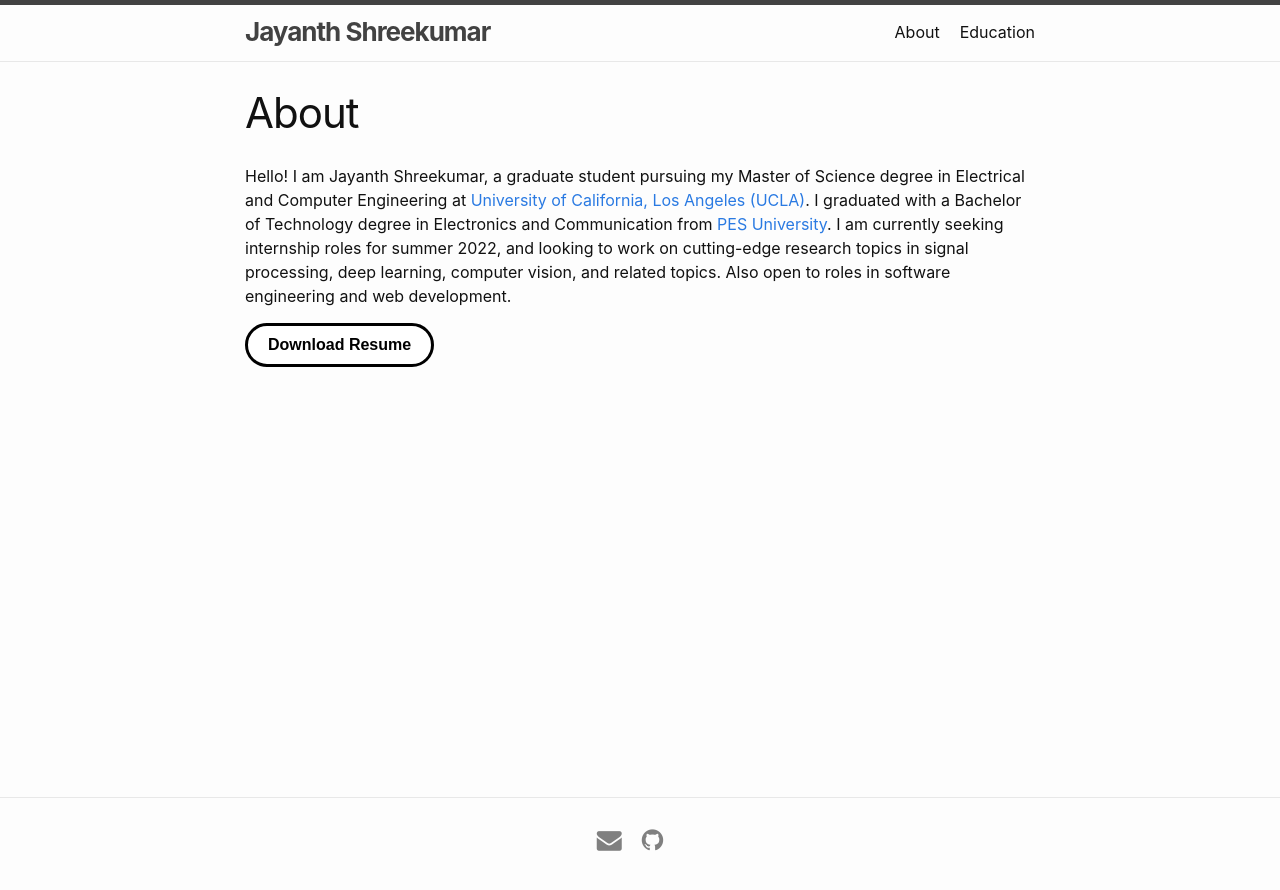
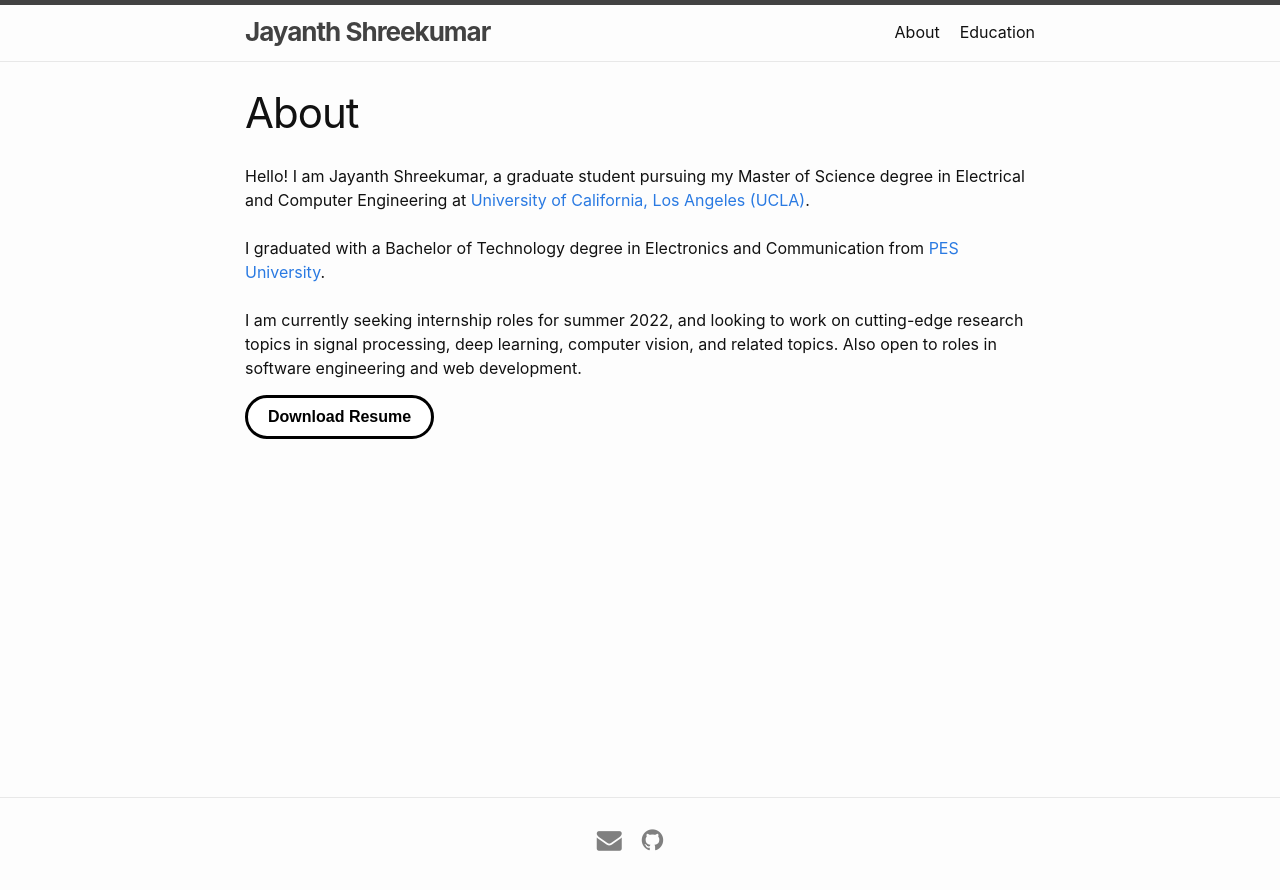
Before and after one commit to JayanthShreekumar/jayanthshreekumar.github.io_old, a Jekyll site: the page built from index.md, in a window 1280 px wide. Shown: the top 890 px of the page. Built offline with Jekyll 4.4.1, drawn with Linux system fonts in a browser that asks for light colours.

```diff
--- a/index.md
+++ b/index.md
@@ -5,8 +5,10 @@
 layout: home
 title: About
 ---
-Hello! I am Jayanth Shreekumar, a graduate student pursuing my Master of Science degree in Electrical and Computer Engineering at <a target="_blank" rel="noopener noreferrer" href="https://www.ee.ucla.edu/">University of California, Los Angeles (UCLA)</a>.
-I graduated with a Bachelor of Technology degree in Electronics and Communication from <a target="_blank" rel="noopener noreferrer" href="https://ec.pes.edu//">PES University</a>.
+Hello! I am Jayanth Shreekumar, a graduate student pursuing my Master of Science degree in Electrical and Computer Engineering at <a target="_blank" rel="noopener noreferrer" href="https://www.ee.ucla.edu/">University of California, Los Angeles (UCLA)</a>. <br />
+<br />
+I graduated with a Bachelor of Technology degree in Electronics and Communication from <a target="_blank" rel="noopener noreferrer" href="https://ec.pes.edu//">PES University</a>.<br />
+<br />
 I am currently seeking internship roles for summer 2022, and looking to work on cutting-edge research topics in signal processing, deep learning, computer vision, and related topics. Also open to roles in software engineering and web development.
 
 <a target="_blank" rel="noopener noreferrer" href="{{ site.baseurl }}{{ site.url }}/assets/pdf/resume.pdf"><button class="button">Download Resume</button></a>
```
Also changed, not shown: 6 other files.
